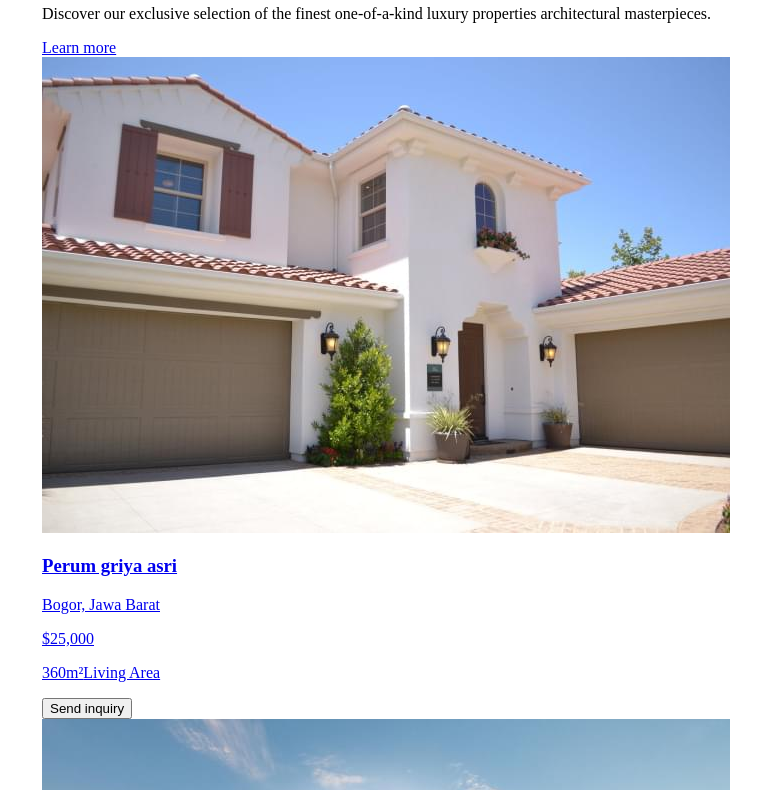
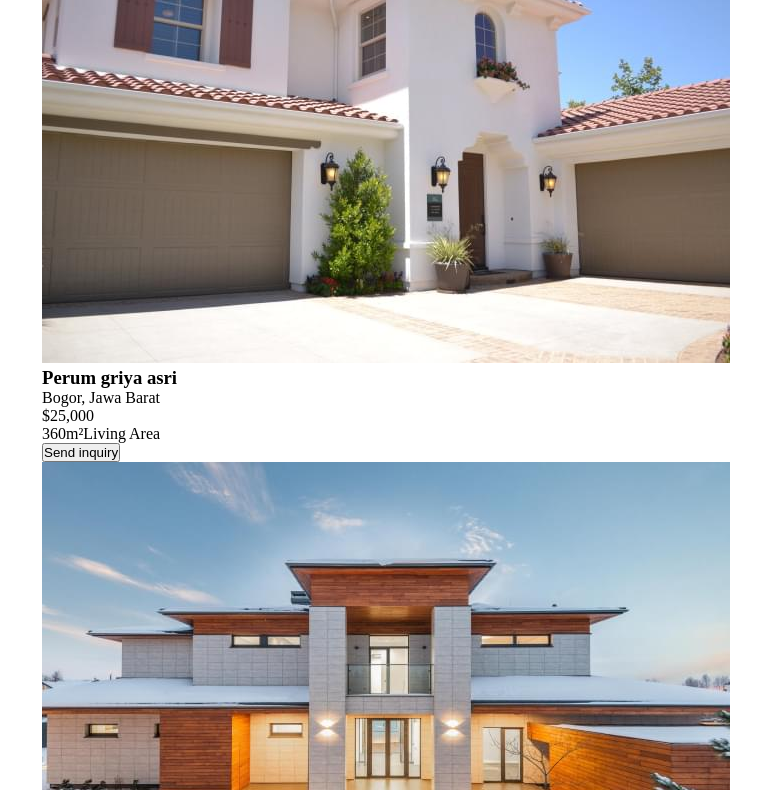
Before and after one commit to kdubrovsky/real-estate-lp, a plain HTML site: page public/index.html in a window 1280 px wide. Shown: the part 446-1236 px from the top of the page, without its empty margins (0-767 px from the left). Drawn offline with nearby package versions, Linux system fonts and the light colour scheme; files that its build step writes are made by us from their sources.

Commit message:
Add reset styles

```diff
--- a/source/sass/_reset.scss
+++ b/source/sass/_reset.scss
@@ -1,3 +1,13 @@
+* {
+    padding: 0;
+    margin: 0;
+}
+
 html {
     box-sizing: border-box;
 }
+
+a {
+    color: inherit;
+    text-decoration: none;
+}
```
